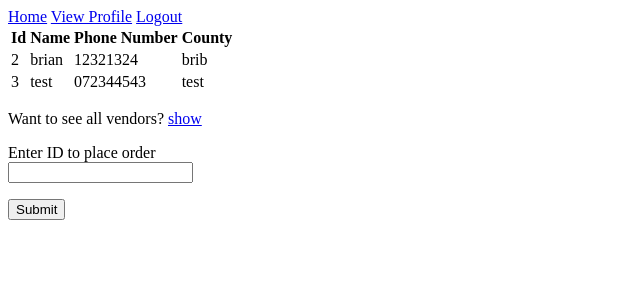
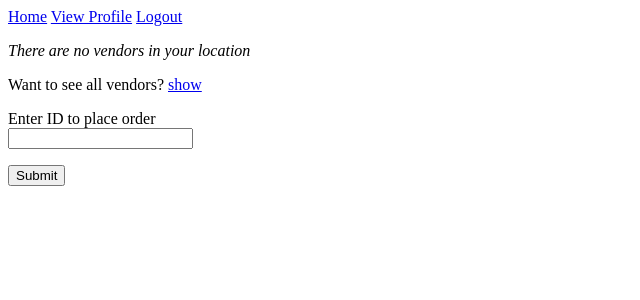
Before and after one commit to Brianoyaro/maji, a Flask app: a page that uses app/templates/place_order.html in a window 1280 px wide. Shown: the top 300 px of the page, without its empty margins (0-640 px from the left). Run offline with Flask 3, Linux system fonts and the light colour scheme; a user stored in the database is signed in; data comes from the database, SQL or seed files in the repository.

Commit message:
almost finalised on place_order section

```diff
--- a/app/routes.py
+++ b/app/routes.py
@@ -114,12 +114,12 @@ def edit_profile():
 
 @app.route('/order/<county>', methods=['GET', 'POST'])
 @login_required
-def place_order(county=None):
-    if county:
+def place_order(county):
+    if county == 'all':
+        sellers = Users.query.filter_by(type=2).all()
+    else:
         sellers = Users.query.filter_by(type=2).filter_by(county=county).all()
-    if len(sellers) == 0:
-        sellers = Users.query.filter_by(type=2).all()
-    """else:
+    """if len(sellers) == 0:
         sellers = Users.query.filter_by(type=2).all()"""
     form = PlaceOrderForm()
     if form.validate_on_submit():
--- a/app/templates/place_order.html
+++ b/app/templates/place_order.html
@@ -1,5 +1,6 @@
 {% extends 'base.html' %}
 {% block content %}
+	{% if sellers|length > 0 %}
 	<table>
 		<tr>
 			<th>Id</th>
@@ -16,6 +17,9 @@
 		</tr>
 		{% endfor %}
 	</table>
+	{% else %}
+		<p><i>There are no vendors in your location</i></p>
+	{% endif %}
 	<p>Want to see all vendors? <a href="{{ url_for("place_order", county="all") }}">show</a></p>
 	<form action='' method='post'>
 	{{ form.hidden_tag() }}
```
Also changed, not shown: 1 other file.
